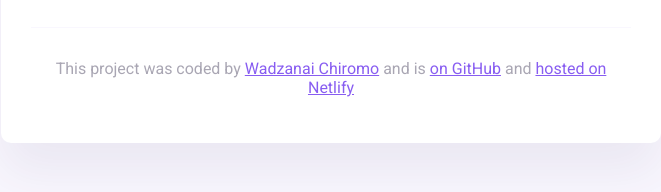
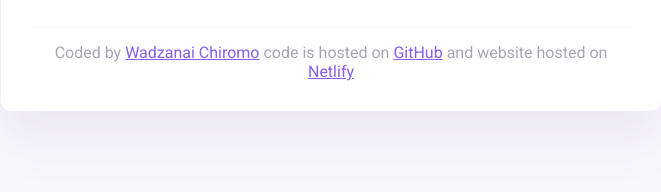
Before and after one commit to Wawiechichie/weather-app, a plain HTML site: page index.html in a window 1280 px wide. Shown: the part 336-528 px from the top of the page, without its empty margins (309-970 px from the left). Drawn offline with nearby package versions, Linux system fonts and the light colour scheme; files that its build step writes are made by us from their sources; files whose address does not match are found by name.

Commit message:
made changes on my footer

```diff
--- a/index.html
+++ b/index.html
@@ -46,20 +46,18 @@
         </div>
       </main>
       <footer>
-        <p>
-          This project was coded by
+          Coded by
           <a href="https://github.com/Wawiechichie" target="_blank"
             >Wadzanai Chiromo</a
           >
-          and is
-          <a href="https://github.com/dashboard" target="_blank"> on GitHub</a>
-          and
+          code is hosted on
+          <a href="https://github.com/dashboard" target="_blank">GitHub</a>
+          and website hosted on
           <a
             href="https://app.netlify.com/teams/wawiechichie/projects"
             target="_blank"
-            >hosted on Netlify</a
+            >Netlify</a
           >
-        </p>
       </footer>
     </div>
   </body>
```
